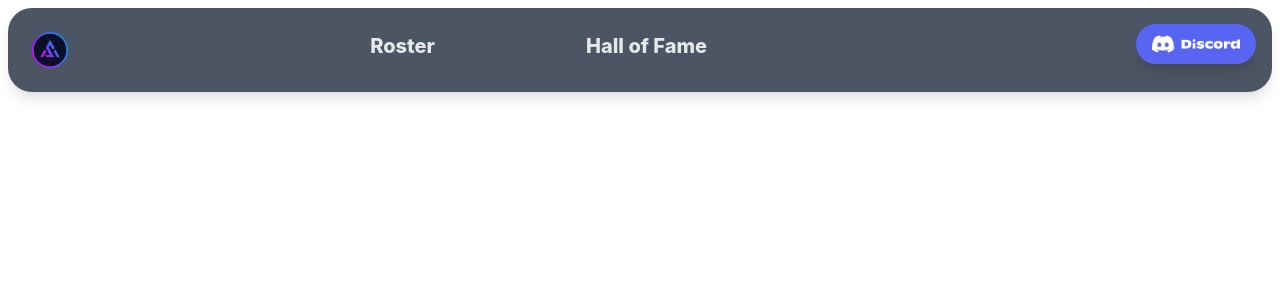
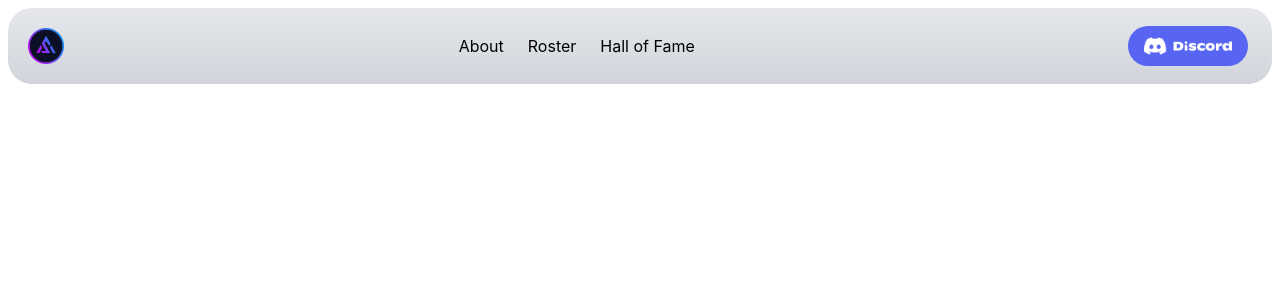
Before and after one commit to PIESHEF/clan-salvation, a React (Create React App) app: page / in a window 1280 px wide. Shown: the top 300 px of the page. Built offline with nearby package versions, Linux system fonts and the light colour scheme.

Commit message:
Updated navbar to new style

```diff
--- a/src/App.tsx
+++ b/src/App.tsx
@@ -3,9 +3,7 @@ import { Header } from './components/header'
 
 function App() {
   return (
-    <header className="p-2">
-      <Header />
-    </header>
+    <Header />
   );
 }
 
--- a/src/components/discordBtn.tsx
+++ b/src/components/discordBtn.tsx
@@ -3,9 +3,9 @@ import discord_logo_white from '../discord_logo_white.png'
 
 export const Discord = () => {
     return (
-        <div className="p-2 justify-self-end">
+        <div className="px-5 justify-self-end">
             <a href="https://discord.gg/FM3S3dzNEC" rel="noreferrer" target="_blank">
-                <button className="px-4 py-2 bg-blurple shadow-lg rounded-full">
+                <button className="px-4 py-2 bg-blurple drop-shadow-xl rounded-full">
                     <img className="h-6" src={ discord_logo_white } alt="" />
                 </button>
             </a>
--- a/src/components/header.tsx
+++ b/src/components/header.tsx
@@ -5,24 +5,12 @@ import { PageContainer } from './pageContainer'
 
 export const Header = () => {
     return (
-        <div className="p-2 grid grid-flow-col rounded-3xl bg-gray-600 shadow-lg">
-            <ClanLogo />
-            <PageContainer />
-            <Discord />
-        </div>
+        <header className='p-1 m-2 bg-gradient-to-b from-gray-200 to-gray-300 rounded-3xl'>
+            <nav className="grid grid-cols-3 items-center place-content-evenly">
+                <ClanLogo />
+                <PageContainer />
+                <Discord />
+            </nav>
+        </header>
     )
 }
-
-// <header class='p-4 m-2 bg-gradient-to-b from-gray-200 to-gray-300 rounded-3xl'>
-//   <nav class="grid grid-cols-3 items-center place-content-evenly">
-//     <p class="px-4 text-m antialiased">Salvation</p>
-//     <ul class="px-4">
-//       <li class="inline-block px-3 text-m antialiased">About</li>
-//       <li class="inline-block px-3 text-m antialiased">Roster</li>
-//       <li class="inline-block px-3 text-m antialiased">Hall of Fame</li>
-//     </ul>
-//     <div class="px-5 justify-self-end">
-//       <button class="px-4 py-1 bg-blurple drop-shadow-xl rounded-full">Discord</button>
-//     </div>
-//   <nav>
-// </header>
--- a/src/components/logo.tsx
+++ b/src/components/logo.tsx
@@ -10,3 +10,5 @@ export const ClanLogo = () => {
         </div>
     )
 }
+
+<p className="px-4 text-m antialiased">Salvation</p>
--- a/src/components/pageContainer.tsx
+++ b/src/components/pageContainer.tsx
@@ -3,9 +3,10 @@ import { Page } from './pages'
 
 export const PageContainer = () => {
     return (
-        <div className='p-2 grid grid-flow-col'>
+        <ul className="px-4">
+            <Page label="About" />
             <Page label="Roster" />
             <Page label="Hall of Fame" />
-        </div>
+        </ul>
     )
 }
--- a/src/components/pages.tsx
+++ b/src/components/pages.tsx
@@ -3,9 +3,9 @@ import React from 'react';
 export const Page= (props: any) => {
     return (
         <>
-            <p className='p-2 text-gray-200 font-extrabold text-xl'>
+            <li className="inline-block px-3 text-m antialiased">
                 {props.label}
-            </p>
+            </li>
         </>
     )
 }
```
Also changed, not shown: 1 other file (tests, documents, lock files or other folders).
